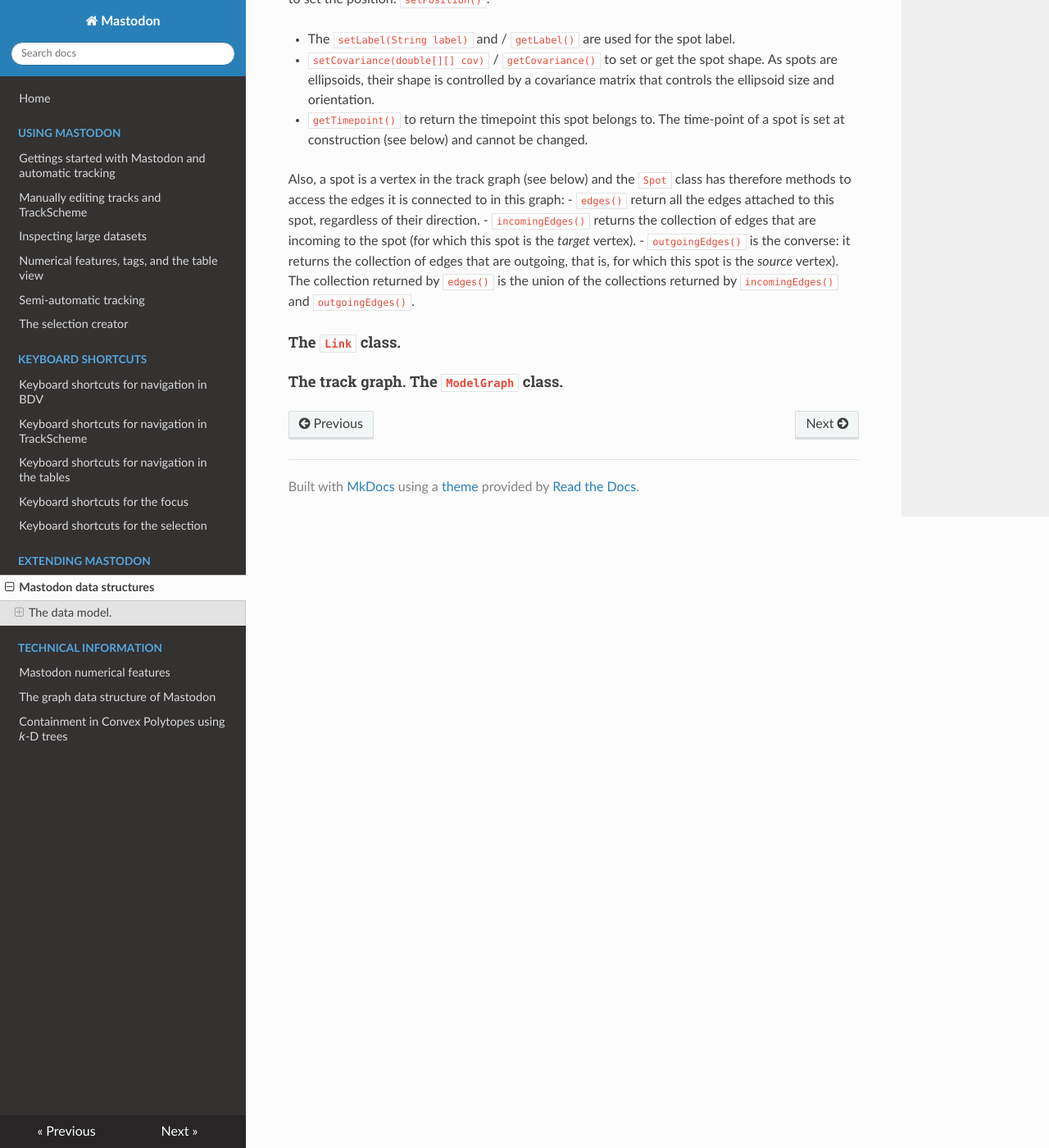
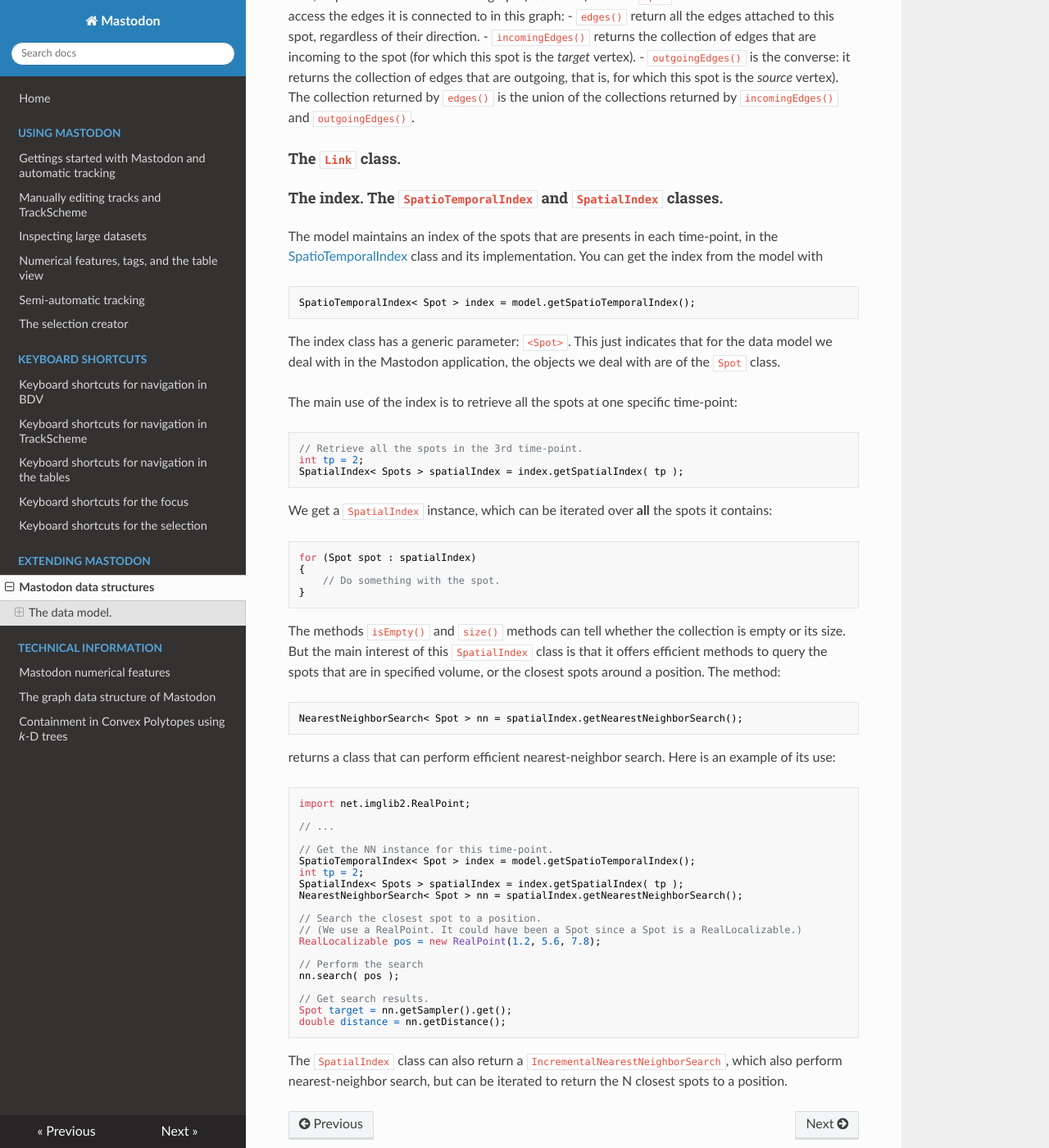
Before and after one commit to mastodon-sc/mastodon-documentation, an MkDocs documentation site: the page built from docs/partC/mastodon_data_structures.md, in a window 1280 px wide and 1400 px high, scrolled down 1941 px. Shown: the whole window at 82% size. Built offline with MkDocs 1.6.1, drawn with Linux system fonts in a browser that asks for light colours; nearby versions of some CDN libraries; some of the changed text lies outside the part shown.

Commit message:
More on the sptatial index and the NN search.

````diff
--- a/docs/partC/mastodon_data_structures.md
+++ b/docs/partC/mastodon_data_structures.md
@@ -54,16 +54,6 @@
 
 This graph class if often required by Mastodon algorithms and plugins, but is not the first entry point to browse and navigate the data from a user point-of view.
 You can access the links of a spot directly with the spot class, and the collections of spots in a time-point via the index.
-
-#### The index. The `SpatioTemporalIndex` class.
-
-The model maintains an index of the spots that are presents in each time-point, in the [SpatioTemporalIndex](https://github.com/mastodon-sc/mastodon-graph/blob/master/src/main/java/org/mastodon/spatial/SpatioTemporalIndex.java) class and its implementation.
-You can get the index from the model with
-```java
-SpatioTemporalIndex< Spot > index = model.getSpatioTemporalIndex();
-```
-
-The
 
 
 #### The data objects. The `Spot` class.
@@ -87,6 +77,61 @@
 
 #### The `Link` class.
 
-#### The track graph. The `ModelGraph` class.
 
-####
+#### The index. The `SpatioTemporalIndex` and `SpatialIndex` classes.
+
+The model maintains an index of the spots that are presents in each time-point, in the [SpatioTemporalIndex](https://github.com/mastodon-sc/mastodon-graph/blob/master/src/main/java/org/mastodon/spatial/SpatioTemporalIndex.java) class and its implementation.
+You can get the index from the model with
+```java
+SpatioTemporalIndex< Spot > index = model.getSpatioTemporalIndex();
+```
+
+The index class has a generic parameter: `<Spot>`.
+This just indicates that for the data model we deal with in the Mastodon application, the objects we deal with are of the `Spot` class.
+
+The main use of the index is to retrieve all the spots at one specific time-point:
+```java
+// Retrieve all the spots in the 3rd time-point.
+int tp = 2;
+SpatialIndex< Spots > spatialIndex = index.getSpatialIndex( tp );
+```
+
+We get a `SpatialIndex` instance, which can be iterated over **all** the spots it contains:
+```java
+for (Spot spot : spatialIndex)
+{
+	// Do something with the spot.
+}
+```
+The methods `isEmpty()` and `size()` methods can tell whether the collection is empty or its size.
+But the main interest of this `SpatialIndex` class is that it offers efficient methods to query the spots that are in specified volume, or the closest spots around a position.
+The method:
+```java
+NearestNeighborSearch< Spot > nn = spatialIndex.getNearestNeighborSearch();
+```
+returns a class that can perform efficient nearest-neighbor search.
+Here is an example of its use:
+```java
+import net.imglib2.RealPoint;
+
+// ...
+
+// Get the NN instance for this time-point.
+SpatioTemporalIndex< Spot > index = model.getSpatioTemporalIndex();
+int tp = 2;
+SpatialIndex< Spots > spatialIndex = index.getSpatialIndex( tp );
+NearestNeighborSearch< Spot > nn = spatialIndex.getNearestNeighborSearch();
+
+// Search the closest spot to a position.
+// (We use a RealPoint. It could have been a Spot since a Spot is a RealLocalizable.)
+RealLocalizable pos = new RealPoint(1.2, 5.6, 7.8);
+
+// Perform the search
+nn.search( pos );
+
+// Get search results.
+Spot target = nn.getSampler().get();
+double distance = nn.getDistance();
+```
+
+The `SpatialIndex` class can also return a `IncrementalNearestNeighborSearch`, which also perform nearest-neighbor search, but can be iterated to return the N closest spots to a position.
````
Also changed, not shown: other parts of docs/partC/mastodon_data_structures.md (+1 -1 lines).
